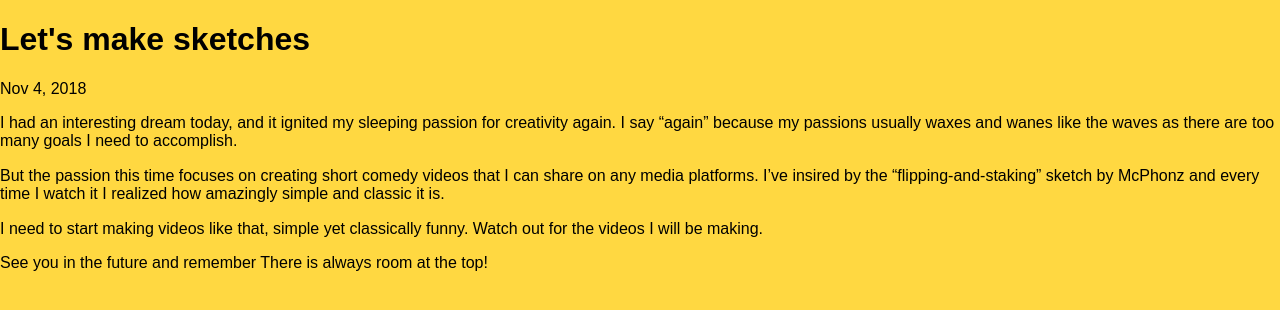
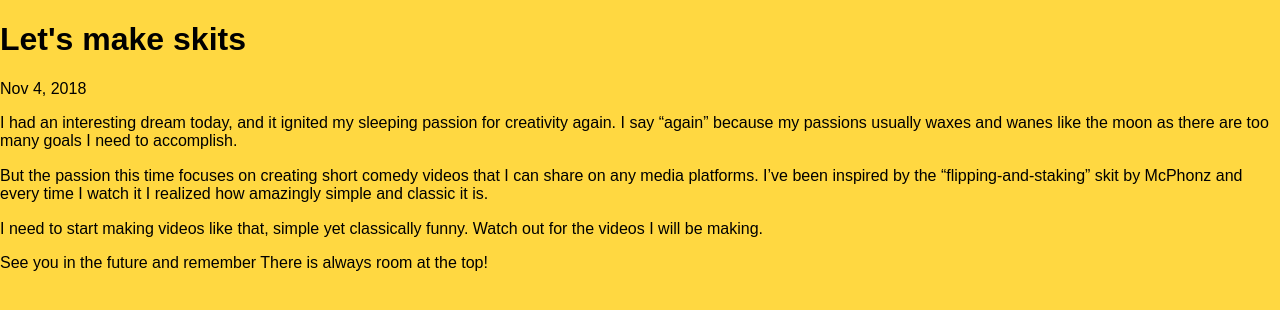
Before and after one commit to nomadyus/yusuf-kami.github.io, a Jekyll site: the page built from _posts/2018-11-04-sketches.markdown, in a window 1280 px wide. Shown: the top 310 px of the page. Built offline with Jekyll 4.4.1, drawn with Linux system fonts in a browser that asks for light colours.

Commit message:
post corrections

```diff
--- a/_posts/2018-11-04-sketches.markdown
+++ b/_posts/2018-11-04-sketches.markdown
@@ -1,13 +1,13 @@
 ---
 layout: plain/post
-title:  "Let's make sketches"
+title:  "Let's make skits"
 date:   2018-11-04 11:17:25 -0100
 categories: blog vacation trip relax thoughts
 ---
 
-I had an interesting dream today, and it ignited my sleeping passion for creativity again. I say "again" because my passions usually waxes and wanes like the waves as there are too many goals I need to accomplish.
+I had an interesting dream today, and it ignited my sleeping passion for creativity again. I say "again" because my passions usually waxes and wanes like the moon as there are too many goals I need to accomplish.
 
-But the passion this time focuses on creating short comedy videos that I can share on any media platforms. I've insired by the "flipping-and-staking" sketch by McPhonz and every time I watch it I realized how amazingly simple and classic it is.
+But the passion this time focuses on creating short comedy videos that I can share on any media platforms. I've been inspired by the "flipping-and-staking" skit by McPhonz and every time I watch it I realized how amazingly simple and classic it is.
 
 I need to start making videos like that, simple yet classically funny. Watch out for the videos I will be making.
 
```
